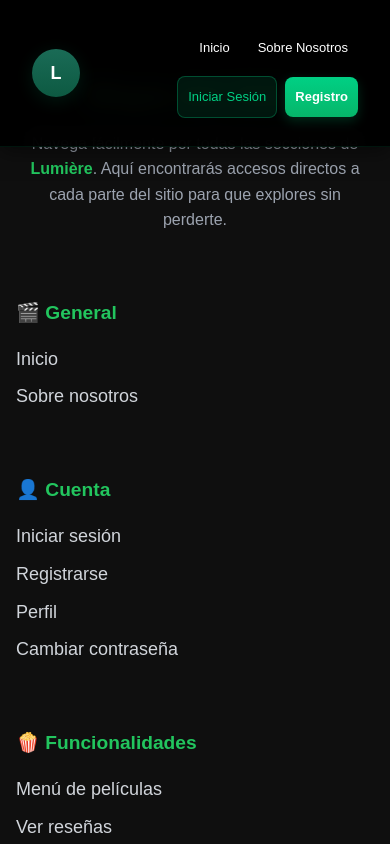
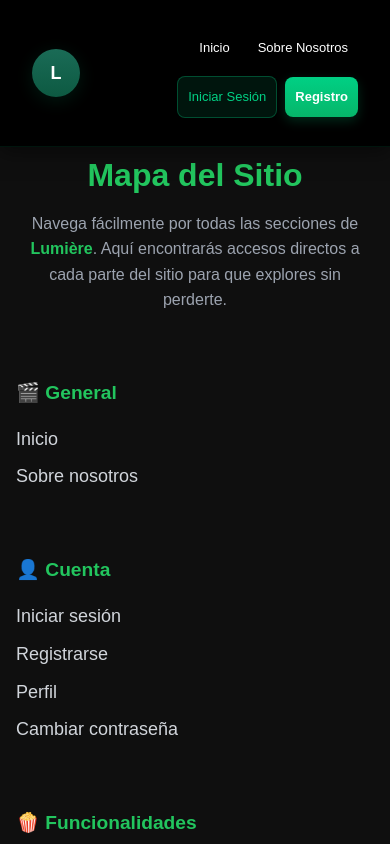
Before and after one commit to valu420/MiniProject-II-Frontend, a React (Vite) app: page /sitemap in a window 390 px wide. Built offline with nearby package versions, Linux system fonts and the light colour scheme; no server answers.

Commit message:
Fix: Agregar token a ruta reset-password y ajustar padding del sitemap

```diff
--- a/src/App.tsx
+++ b/src/App.tsx
@@ -63,7 +63,7 @@ const AppContent: React.FC = () => {
           <Route path="/login" element={<Login />} />
           <Route path="/register" element={<Register />} />
           <Route path="/change-password" element={<ChangePassword />} />
-          <Route path="/reset-password" element={<ResetPassword />} />
+          <Route path="/reset-password/:token" element={<ResetPassword />} />
           <Route path="/sitemap" element={<SiteMap />} />
           {/* Rutas protegidas que requieren autenticación */}
           <Route
--- a/src/pages/sitemap/SiteMap.css
+++ b/src/pages/sitemap/SiteMap.css
@@ -2,7 +2,7 @@
   background: #0f0f0f;
   color: #e5e7eb;
   min-height: 100vh;
-  padding: 4rem 2rem;
+  padding: 10rem 2rem 4rem;
   display: flex;
   justify-content: center;
   align-items: flex-start;
@@ -68,7 +68,7 @@
 
 @media (max-width: 768px) {
   .sitemap-container {
-    padding: 3rem 1rem;
+    padding: 8rem 1rem 3rem;
   }
 
   .sitemap-title {
```
